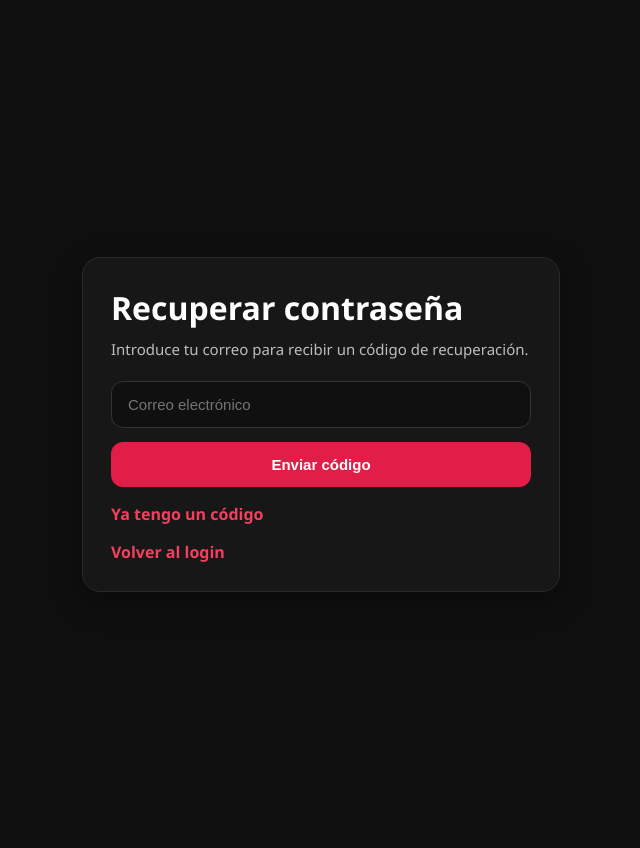
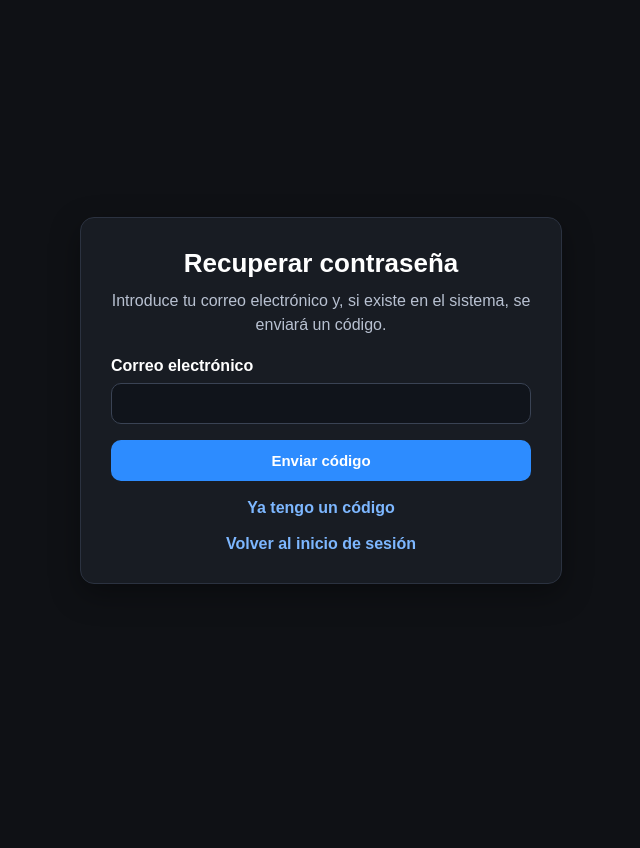
Before and after one commit to carlosrl-git/APP-EMPLEADOS-WEB, a FastAPI app: page /forgot-password in a window 1280 px wide. Shown: the whole page, without its empty margins (319-959 px from the left). After the commit the page ends 584 px from the top, so only its background shows below. Run offline with FastAPI, Linux system fonts and the light colour scheme; parts of the project's set-up code (start-up, migrations or seed data) failed here and were passed over.

Commit message:
fix: recuperación de contraseña y configuración SMTP con Brevo

```diff
--- a/app/templates/forgot_password.html
+++ b/app/templates/forgot_password.html
@@ -4,22 +4,134 @@
     <meta charset="UTF-8">
     <meta name="viewport" content="width=device-width, initial-scale=1.0">
     <title>Recuperar contraseña</title>
-<link rel="stylesheet" href="{{ url_for('static', path='styles.css') }}">
+    <link rel="stylesheet" href="/static/styles.css">
+    <style>
+        body {
+            margin: 0;
+            font-family: Arial, sans-serif;
+            background: #0f1115;
+            color: #ffffff;
+            display: flex;
+            justify-content: center;
+            align-items: center;
+            min-height: 100vh;
+        }
+
+        .card {
+            width: 100%;
+            max-width: 420px;
+            background: #181c23;
+            border: 1px solid #2b3240;
+            border-radius: 14px;
+            padding: 30px;
+            box-shadow: 0 10px 30px rgba(0, 0, 0, 0.35);
+        }
+
+        h1 {
+            margin: 0 0 10px 0;
+            font-size: 26px;
+            text-align: center;
+        }
+
+        p {
+            margin: 0 0 20px 0;
+            text-align: center;
+            color: #b8c1d1;
+            line-height: 1.5;
+        }
+
+        label {
+            display: block;
+            margin-bottom: 8px;
+            font-weight: bold;
+        }
+
+        input[type="email"] {
+            width: 100%;
+            padding: 12px;
+            border-radius: 10px;
+            border: 1px solid #3a4354;
+            background: #10141b;
+            color: #ffffff;
+            box-sizing: border-box;
+            margin-bottom: 16px;
+            outline: none;
+        }
+
+        input[type="email"]:focus {
+            border-color: #4da3ff;
+        }
+
+        button {
+            width: 100%;
+            padding: 12px;
+            border: none;
+            border-radius: 10px;
+            background: #2d8cff;
+            color: white;
+            font-size: 15px;
+            font-weight: bold;
+            cursor: pointer;
+            transition: 0.2s ease;
+        }
+
+        button:hover {
+            background: #1f76df;
+        }
+
+        .msg {
+            margin-top: 16px;
+            padding: 12px;
+            border-radius: 10px;
+            background: #12361f;
+            color: #7CFC98;
+            text-align: center;
+        }
+
+        .error {
+            margin-top: 16px;
+            padding: 12px;
+            border-radius: 10px;
+            background: #3a1414;
+            color: #ff8b8b;
+            text-align: center;
+        }
+
+        .link {
+            display: block;
+            margin-top: 18px;
+            text-align: center;
+            color: #7db7ff;
+            text-decoration: none;
+        }
+
+        .link:hover {
+            text-decoration: underline;
+        }
+    </style>
 </head>
 <body>
-<div class="page-center">
     <div class="card">
-<h1 class="title">Recuperar contraseña</h1>
-<p class="subtitle">Introduce tu correo para recibir un código de recuperación.</p>
+        <h1>Recuperar contraseña</h1>
+        <p>Introduce tu correo electrónico y, si existe en el sistema, se enviará un código.</p>
+
         <form method="post" action="/forgot-password">
-<input class="input" type="email" name="email" placeholder="Correo electrónico" required>
-<button class="btn" type="submit">Enviar código</button>
+            <label for="email">Correo electrónico</label>
+            <input type="email" id="email" name="email" required>
+
+            <button type="submit">Enviar código</button>
         </form>
-{% if msg %}<p class="msg">{{ msg }}</p>{% endif %}
-{% if error %}<p class="error">{{ error }}</p>{% endif %}
-<a class="link" href="/reset-password">Ya tengo un código</a><br>
-<a class="link" href="/">Volver al login</a>
-</div>
+
+        {% if msg %}
+            <div class="msg">{{ msg }}</div>
+        {% endif %}
+
+        {% if error %}
+            <div class="error">{{ error }}</div>
+        {% endif %}
+
+        <a class="link" href="/reset-password">Ya tengo un código</a>
+        <a class="link" href="/login">Volver al inicio de sesión</a>
     </div>
 </body>
 </html>
```
Lines whose indentation alone changed are shown as unchanged.
